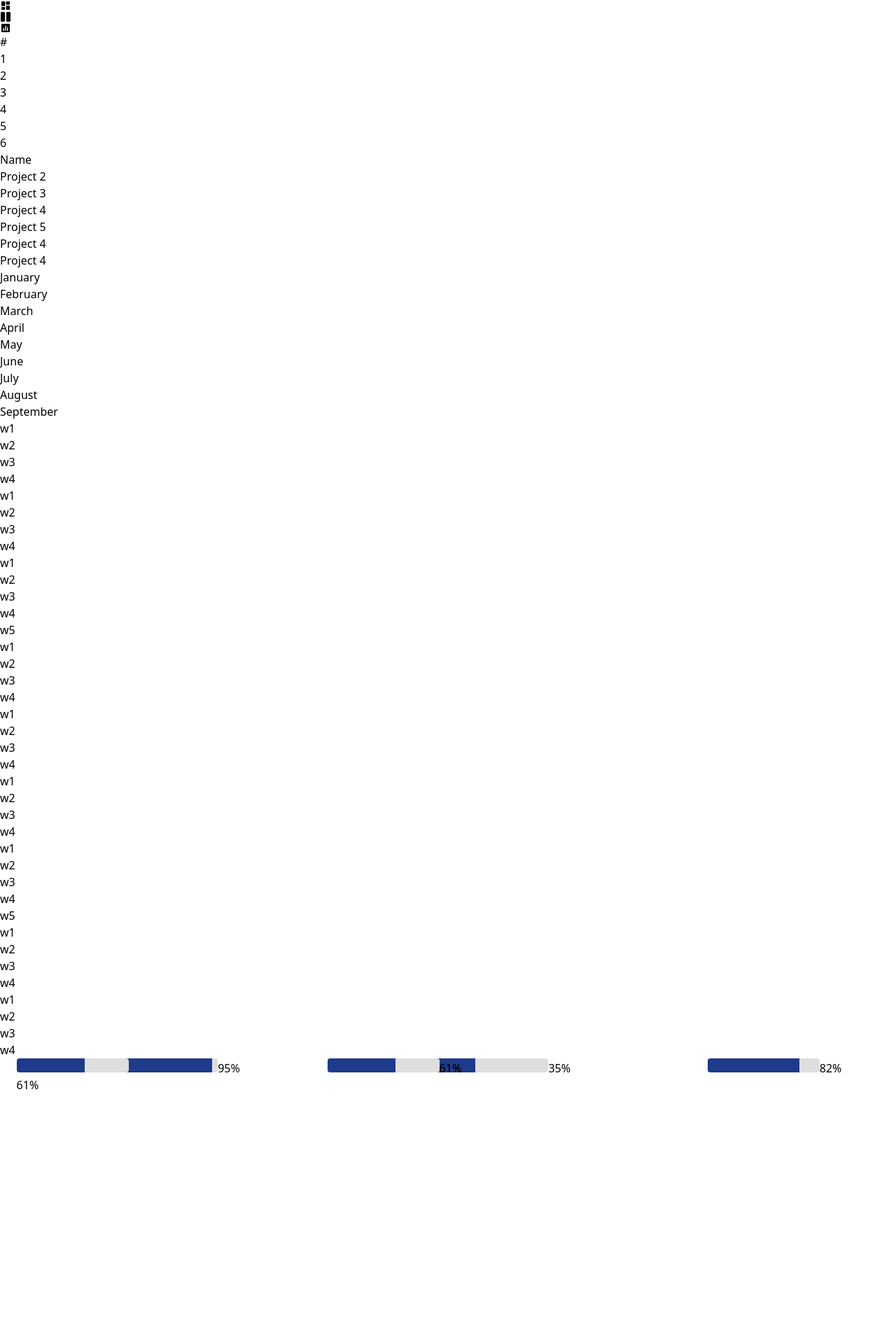
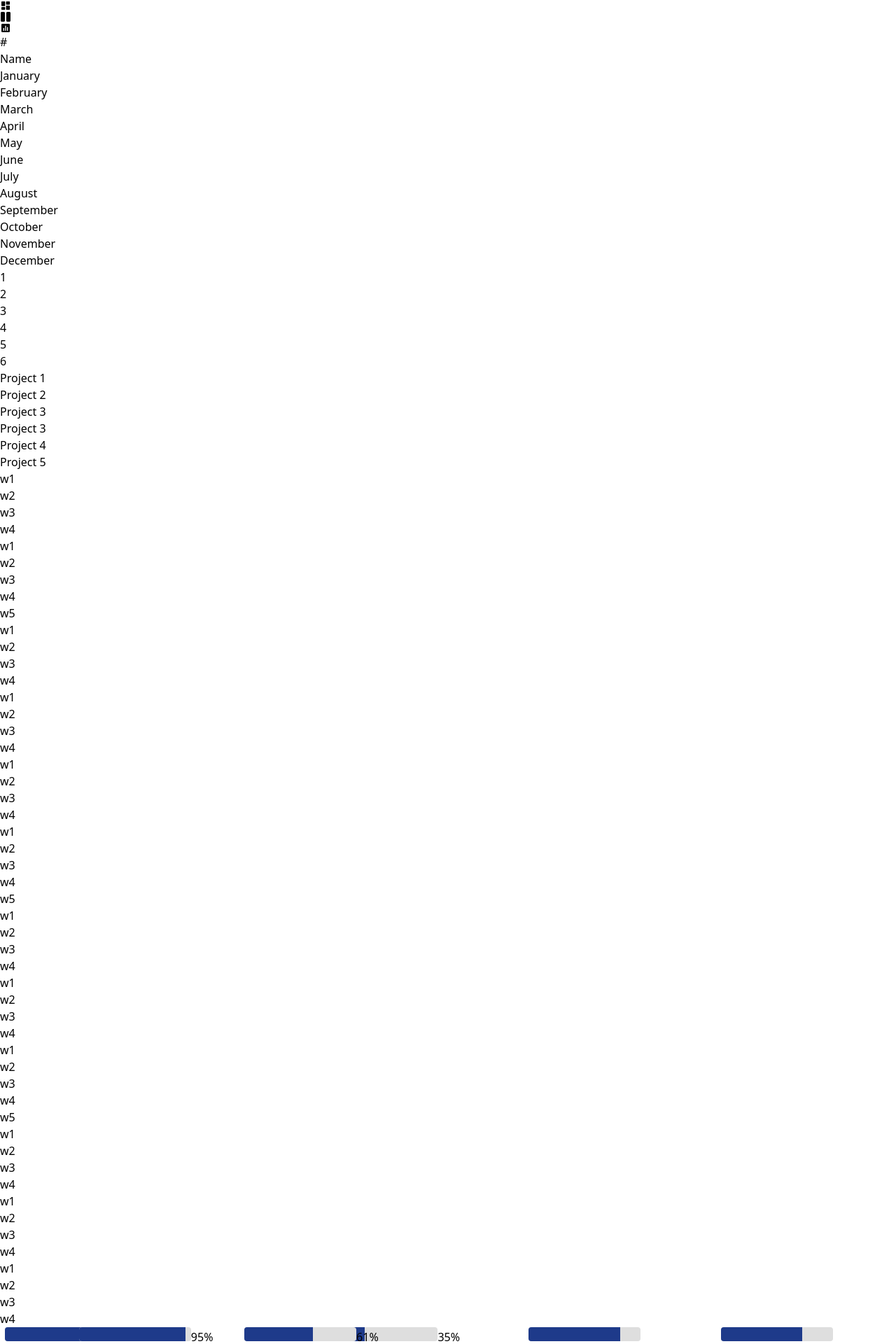
Before and after one commit to Rahim-Ashraf/react-components, a React (Vite) app: page /progress in a window 1280 px wide. Shown: the part 72-1992 px from the top of the page at 70% size. Before the commit the page ends 1634 px from the top, so only its background shows below. Built offline with nearby package versions, Linux system fonts and the light colour scheme.

Commit message:
resoleved progress bar overflow in progress component

```diff
--- a/src/components/Progress/Progress.jsx
+++ b/src/components/Progress/Progress.jsx
@@ -3,6 +3,12 @@ import { FaPause } from "react-icons/fa";
 import "./progress.css"
 
 const projects = [
+  {
+      projectName: "Project 1",
+      startDate: "20-10-23",
+      endDate: "10-12-23",
+      progress: 73
+  },
   {
       projectName: "Project 2",
       startDate: "13-05-23",
@@ -13,6 +19,12 @@ const projects = [
       projectName: "Project 3",
       startDate: "03-08-23",
       endDate: "27-09-23",
+      progress: 82
+  },
+  {
+      projectName: "Project 3",
+      startDate: "03-01-23",
+      endDate: "27-02-23",
       progress: 82
   },
   {
@@ -27,18 +39,7 @@ const projects = [
       endDate: "15-04-23",
       progress: 95
   },
-  {
-    projectName: "Project 4",
-    startDate: "11-04-23",
-    endDate: "17-06-23",
-    progress: 61
-  },
-  {
-    projectName: "Project 4",
-    startDate: "06-01-23",
-    endDate: "17-2-23",
-    progress: 61
-  },
+
 ]
 
 const monthNames = ["January", "February", "March", "April", "May", "June", "July", "August", "September", "October", "November", "December",];
@@ -55,7 +56,7 @@ export default function Progress() {
   const startMonth = new Date(2023, minMonth, 1);
   const endMonth = new Date(2023, maxMonth, 30);
   const totalDays = Math.ceil((endMonth - startMonth) / (1000 * 60 * 60 * 24));
-console.log(startMonth,endMonth)
+  console.log(startMonth, endMonth)
   // fuction for getting total weeks for every months
   const weeksPerMonth = (days, months) => {
     let daysLeft = days - 28;
@@ -104,40 +105,45 @@ console.log(startMonth,endMonth)
           <BiSolidBarChartSquare className="text-2xl" />
         </div>
       </div>
-      <div className="border rounded-2xl overflow-x-scroll">
-        <div className="grid grid-cols-10 min-w-[1620px]">
-          <div className="flex col-span-1 border border-rose-500">
-            <div className="border-r px-4 pt-4 pb-6 space-y-6">
-              <p className="mb-16">#</p>
-              {projects.map((project, idx) => <p key={idx} className="">{idx + 1}</p>)}
+      {/* progress table start */}
+      <div className="overflow-x-scroll p-2">
+        <div className="border rounded-2xl min-w-[1680px]">
+          <div className="grid grid-cols-10">
+            <div className="flex col-span-1">
+              <div className="border-r p-4"><span className="mb-16">#</span></div>
+              <div className="w-1/2 p-4"><span className="mb-16">Name</span></div>
             </div>
-            <div className="px-4 pt-4 pb-6 space-y-6">
-              <p className="mb-16">Name</p>
-              {projects.map((project, idx) => <p key={idx} className="">{project.projectName}</p>)}
-            </div>
-          </div>
-          <div className="col-span-9 h-full">
-            <div className="flex justify-between pt-4 pb-4">
+            <div className="col-span-9 flex justify-between w-full">
               {
                 monthNames.map((month, idx) => {
                   if (idx + 1 >= minMonth && idx + 1 <= maxMonth) {
-                    return <div key={idx} className="w-full"><span>{month}</span></div>
+                    return <div key={idx} className="w-full py-4"><span>{month}</span></div>
                   }
                 })
               }
             </div>
-            <div className="relative h-full border border-rose-500">
+          </div>
+          <div className="grid grid-cols-10">
+            <div className="col-span-1 flex">
+              <div className="border-r px-4 pt-12 pb-6 space-y-6">
+                {projects.map((project, idx) => <p key={idx} className="">{idx + 1}</p>)}
+              </div>
+              <div className="px-4 pt-12 pb-6 space-y-6">
+                {projects.map((project, idx) => <p key={idx} className="">{project.projectName}</p>)}
+              </div>
+            </div>
+            <div className="col-span-9 relative h-full w-full">
               <div className="flex justify-between h-full">
                 {/* show weeks for evrery month */}
                 {weeksPerMonth(totalDays, Math.round(totalDays / 30))?.map(monthWeeks => {
-                  return Array(monthWeeks).fill().map((_, idx) => <p key={idx} className="border-l p-1 w-full">w{idx + 1}</p>)
+                  return Array(monthWeeks).fill().map((_, idx) => <p key={idx} className="border-l p-1 w-full text-center">w{idx + 1}</p>)
                 })}
               </div>
-              <div className="absolute top-0 w-full h-full pt-14">
+              <div className="absolute top-0 w-full h-full pt-12">
                 <div className="h-full w-full">
                   {/* progress bars */}
                   {projects.map((project, idx) => (
-                    <div key={idx} className="h-1/6">
+                    <div key={idx} className="pb-12">
                       <div className="w-full h-full relative">
                         <div style={progressOuterStyle(project.startDate, project.endDate)} className="flex gap-2 items-center" >
                           <progress className="progress w-full" value={project.progress} max="100"></progress>
@@ -152,6 +158,7 @@ console.log(startMonth,endMonth)
           </div>
         </div>
       </div>
+      {/* progress table end */}
     </div>
   )
 }
```
Lines whose indentation alone changed are shown as unchanged.
